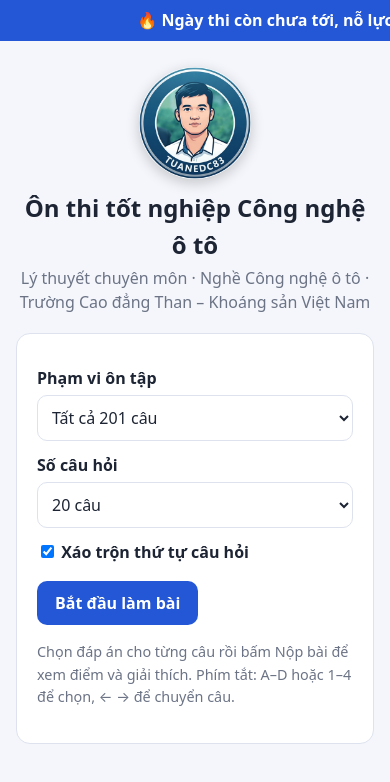
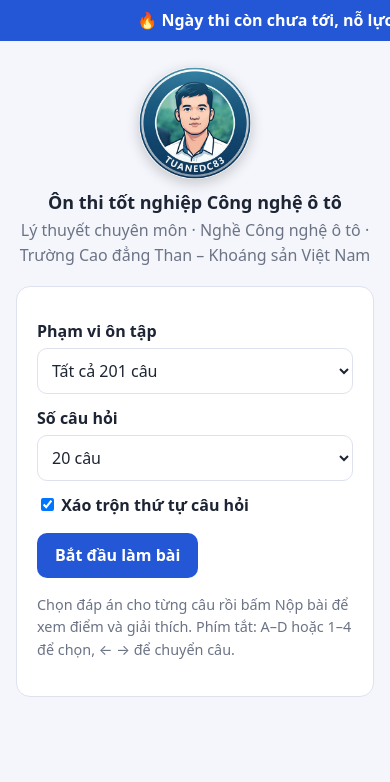
Before and after one commit to tuanedc83-hub/Thi-tot-nghiep---Cong-nghe-o-to-1TC1---K49, a plain HTML site: page index.html in a window 390 px wide. Drawn offline with Linux system fonts and the light colour scheme.

Commit message:
Add files via upload

```diff
--- a/index.html
+++ b/index.html
@@ -54,7 +54,7 @@ img.i{height:1.6em;width:auto;vertical-align:middle;padding:0 2px}
 .logo{display:block;width:112px;height:112px;margin:0 auto 10px;background:none;border-radius:50%;box-shadow:0 4px 14px rgba(0,0,0,.2)}
 .score .logo{width:92px;height:92px;margin-bottom:12px}
 .hero{text-align:center;margin:6px 0 18px}
-.hero h1{margin:.1em 0}
+.hero h1{margin:.1em 0;font-size:clamp(1rem,4.6vw,1.5rem);white-space:nowrap}
 .hero .sub{margin:0}
 .hide{display:none}
 </style>
```
